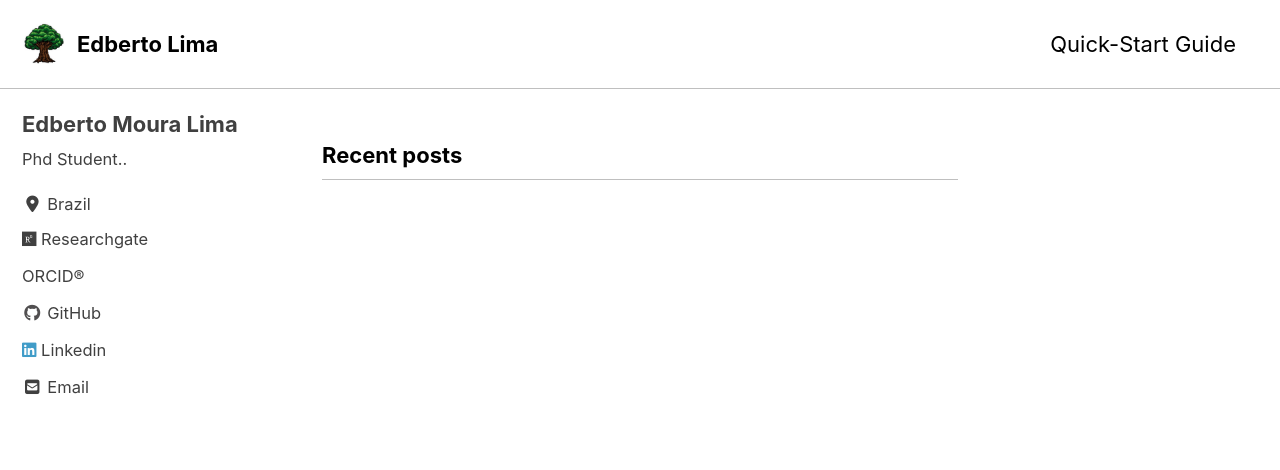
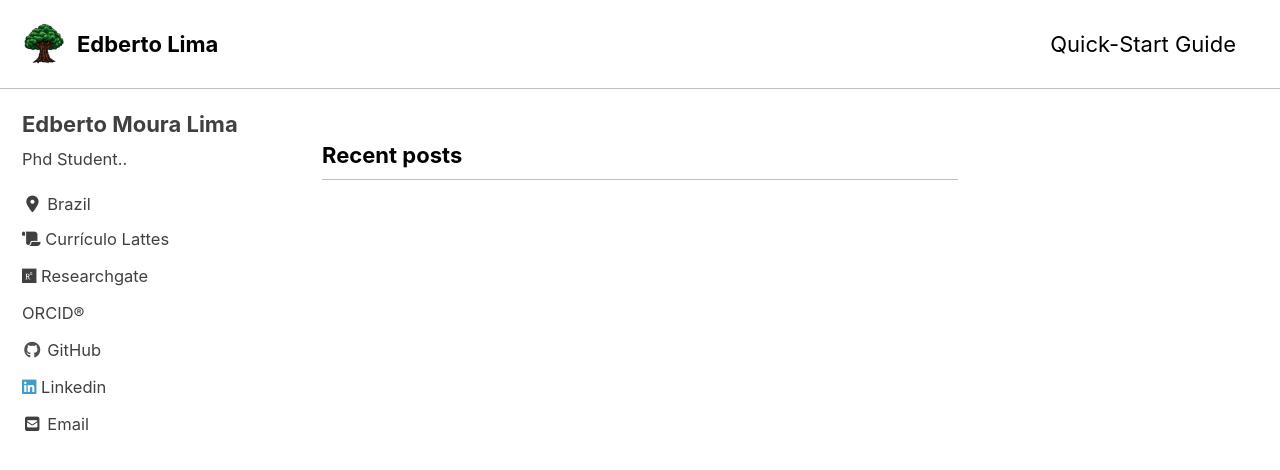
Before and after one commit to ericklisboito/ericklisboito, a Jekyll site: the page built from index.html, in a window 1280 px wide and 900 px high. Shown: the top 470 px of the window. Built offline with Jekyll 4.4.1, drawn with Linux system fonts in a browser that asks for light colours; cached includes are drawn as plain includes; nearby versions of some CDN libraries; the list of posts is cut into pages by our own code.

Commit message:
Update _config.yml

```diff
--- a/_config.yml
+++ b/_config.yml
@@ -115,6 +115,10 @@ author:
   #GitHub           : "EdbertoLima"
 
   links:
+
+    - label: "Currículo Lattes"
+      icon: "fas fa-scroll"
+      url: "http://lattes.cnpq.br/8563560554688579"
     - label: "Email"
       icon: "fas fa-fw fa-envelope-square"
       # url: mailto:your.name@email.com
```
